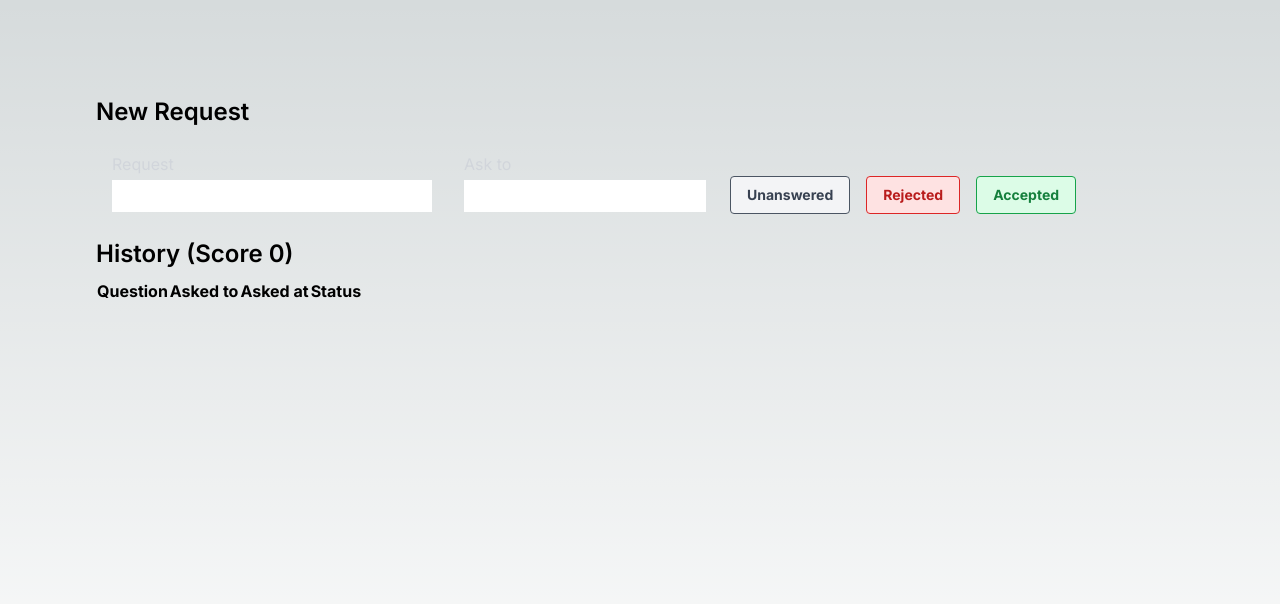
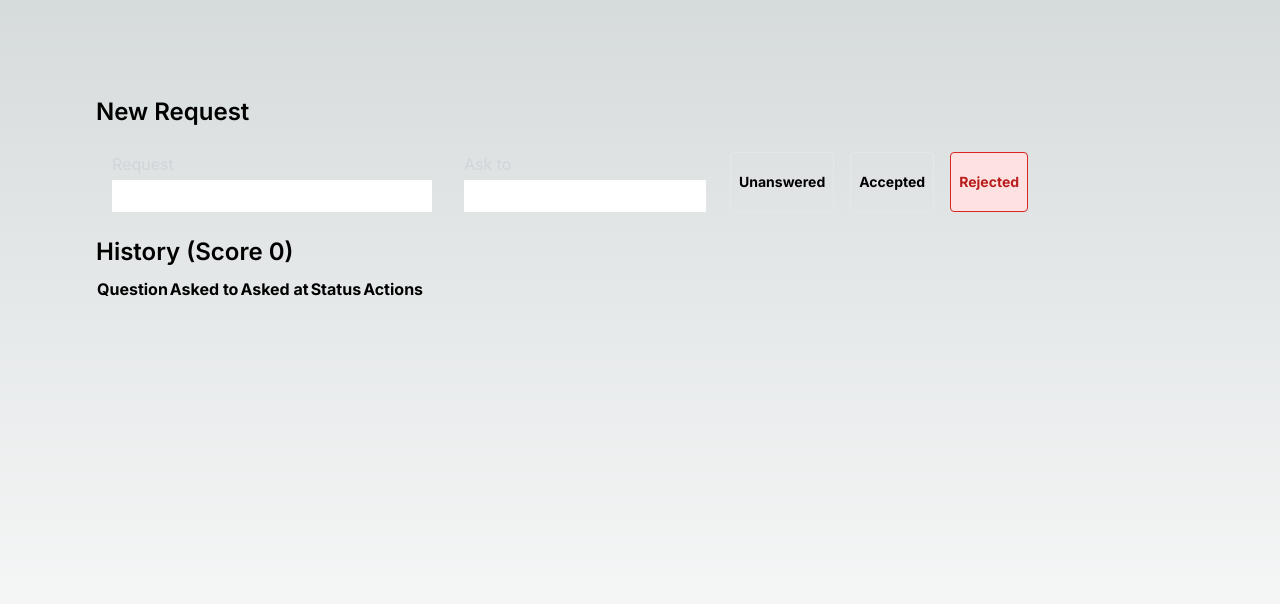
Before and after one commit to gferraz/rejection_app, a Next.js app: page /play in a window 1280 px wide. Shown: the top 604 px of the page. Built offline with nearby package versions, Linux system fonts and the light colour scheme.

Commit message:
refactoring Master's suggestions and add delete button v1

```diff
--- a/app/play/page.js
+++ b/app/play/page.js
@@ -1,19 +1,17 @@
-"use client";
+'use client';
 
-import { useEffect, useState } from "react";
+import { useEffect, useState } from 'react';
+
+import { RequestItem } from './request';
 
 export default function Play() {
-  const [askee, setAskee] = useState("");
-  const [question, setQuestion] = useState("");
-  const [status, setStatus] = useState("");
+  const [askee, setAskee] = useState('');
+  const [question, setQuestion] = useState('');
+  const [status, setStatus] = useState('');
   const [history, setHistory] = useState();
 
-  const handleSubmit = (event) => {
+  const addItem = (event) => {
     event.preventDefault();
-    add_question(question, askee, status);
-  };
-
-  const add_question = (question, askee, status) => {
     const request = {
       id: history ? history.length : 0, // id of the question so you can get/edit/remove by id
       timestamp: new Date(),
@@ -26,25 +24,18 @@ export default function Play() {
     return request;
   };
 
+  const removeItem = (id) => {
+    setHistory(history.filter((r) => r.id !== id));
+  };
+
   useEffect(() => {
     if (!history) return;
 
-    localStorage.setItem("requests", JSON.stringify(history));
+    localStorage.setItem('requests', JSON.stringify(history));
   }, [history]);
 
   useEffect(() => {
-    /*
-      mesma coisa aqui:
-      if (!requests) return setHistory([])
-      const newHistory = requests.map((r) => {
-      r.timestamp = new Date(r.timestamp);
-      return r;
-      setHistory(newHistory);
-
-      menos linhas e mais fácil de ler
-
-    */
-    const requests = JSON.parse(localStorage.getItem("requests"));
+    const requests = JSON.parse(localStorage.getItem('requests'));
     if (!requests) return setHistory([]);
 
     const newHistory = requests.map((r) => {
@@ -57,7 +48,7 @@ export default function Play() {
   return (
     <main className="min-h-screen p-24">
       <h2 className={`mb-2 text-2xl font-semibold`}>New Request</h2>
-      <form onSubmit={handleSubmit}>
+      <form onSubmit={addItem}>
         <div className="flex">
           <label className="block m-4 w-80">
             <span className="text-gray-300">Request</span>
@@ -77,58 +68,12 @@ export default function Play() {
               className="mt-1 p-1 block w-full text-gray-600"
             />
           </label>
-          {/*
-          Observe que aqui você tem três componentes muito parecidos em que muda muitos poucos atributos. Isso é meio chato de dar manutenção, porque toda hora que você precisar fazer uma modificação
-          em um botão, provavelmente você vai ter que copiar/colar nos outros 2. Triplicando a complexidade de mudanças simples.
-          Você pode usar um array/map pra facilitar:
-
-
-          {
-            [
-              {
-                value: 'unanswered',
-                className: 'text-gray-700'
-              },
-              {
-                value: 'rejected',
-                className: 'text-red-700',
-              },
-              {
-                value: 'accepted',
-                className: 'text-green-700'
-              }
-            ].map((item) => (
-              <input onClick={() => setStatus(item.value)} type="submit" value={item.value} className={classNames('text-sm mt-10 mb-4 mx-2 focus:outline-none px-4 py-2 rounded font-bold cursor-pointer hover:bg-gray-700 hover:text-gray-100 bg-gray-100 border duration-200 ease-in-out border-gray-600 transition', item.className)}
-            ))
-          }
-
-          Observe que tem menos código e mais fácil de dar manutenção
-          Nesse caso eu adicionei a biblioteca classNames(https://www.npmjs.com/package/classnames) que fornece algumas utilidades para facilitar a composição de className. Eu criei uma configuração "default" e concatenei com a especificidade de cada butão
-
-
-          Claro, outra solução seria criar um componente em outro arquivo pra facilitar também
-           */}
-          <input
-            onClick={(e) => setStatus(e.target.value)}
-            type="submit"
-            value="Unanswered"
-            className="text-sm mt-10 mb-4 mx-2 focus:outline-none px-4 py-2 rounded font-bold cursor-pointer hover:bg-gray-700 hover:text-gray-100 bg-gray-100 text-gray-700 border duration-200 ease-in-out border-gray-600 transition"
-          />
-          <input
-            onClick={(e) => setStatus(e.target.value)}
-            type="submit"
-            value="Rejected"
-            className="text-sm mt-10 mb-4 mx-2 focus:outline-none px-4 py-2 rounded font-bold cursor-pointer hover:bg-red-700 hover:text-red-100 bg-red-100 text-red-700 border duration-200 ease-in-out border-red-600 transition"
-          />
-          <input
-            onClick={(e) => setStatus(e.target.value)}
-            type="submit"
-            value="Accepted"
-            className="text-sm mt-10 mb-4 mx-2 focus:outline-none px-4 py-2 rounded font-bold cursor-pointer hover:bg-green-700 hover:text-green-100 bg-green-100 text-green-700 border duration-200 ease-in-out border-green-600 transition"
-          />
+          <StatusButton status="Unanswered" setState={setStatus} />
+          <StatusButton status="Accepted" setState={setStatus} />
+          <StatusButton status="Rejected" setState={setStatus} />
         </div>
       </form>
-      <h2 className={`my-2 text-2xl font-semibold`}>History (Score {calculate_score(history)})</h2>
+      <h2 className={`my-2 text-2xl font-semibold`}>History (Score {RequestItem.calculate_score(history)})</h2>
       <table className="table-auto">
         <thead>
           <tr>
@@ -136,45 +81,34 @@ export default function Play() {
             <th>Asked to</th>
             <th>Asked at</th>
             <th>Status</th>
+            <th colpan="3">Actions</th>
           </tr>
         </thead>
         <tbody>
           {history &&
             history.map((r) => (
               <tr key={r.id}>
-                <td>{r.question}</td>
-                <td>{r.askee}</td>
-                <td>{r.timestamp.toLocaleDateString()}</td>
-                <td>{r.status}</td>
+                <td class="px-4">{r.question}</td>
+                <td class="px-4">{r.askee}</td>
+                <td class="px-4">{r.timestamp.toLocaleDateString()}</td>
+                <td class="px-4">{r.status}</td>
                 <td>
                   <button
-                    onClick={(e) => setStatus(e.target.value)}
-                    className="text-sm my-2 mx-2 focus:outline-none px-2 py-2 rounded
-                    font-bold cursor-pointer hover:bg-gray-700 hover:text-gray-100
-                    bg-gray-100 text-gray-700 border duration-200 ease-in-out border-gray-600 transition"
-                  >
-                    Unanswered
+                    onClick={(e) => removeItem(r.id)}
+                    className={`text-sm my-4 mx-2 focus:outline-none px-2 py-2 rounded font-bold cursor-pointer
+                              hover:bg-red-700 hover:text-red-100 bg-red-100 text-red-700 border duration-200 ease-in-out border-red-600 transition`}
+                              >
+                    Remove
                   </button>
                 </td>
                 <td>
-                  <button
-                    onClick={(e) => setStatus(e.target.value)}
-                    className="text-sm my-2 mx-2 focus:outline-none px-2 py-2 rounded
-                    font-bold cursor-pointer hover:bg-green-700 hover:text-green-100
-                    bg-green-100 text-green-700 border duration-200 ease-in-out border-green-600 transition"
-                  >
-                    Accepted
-                  </button>
+                  <StatusButton status="Unanswered" setState={(status) => (r.status = status)} />
                 </td>
                 <td>
-                  <button
-                    onClick={(e) => setStatus(e.target.value)}
-                    className="text-sm my-2 mx-2 focus:outline-none px-2 py-2 rounded
-                    font-bold cursor-pointer hover:bg-red-700 hover:text-red-100
-                    bg-red-100 text-red-700 border duration-200 ease-in-out border-red-600 transition"
-                  >
-                    Rejected
-                  </button>
+                  <StatusButton status="Accepted" setState={(status) => (r.status = status)} />
+                </td>
+                <td>
+                  <StatusButton status="Rejected" setState={(status) => (r.status = status)} />
                 </td>
               </tr>
             ))}
@@ -184,14 +118,16 @@ export default function Play() {
   );
 }
 
-const SCORE_POINTS = {
-  Unanswered: 0,
-  Accepted: 1,
-  Rejected: 10,
-};
+function StatusButton({ status, setState }) {
+  const color = { Unanswered: 'gray', Accepted: 'green', Rejected: 'red' }[status];
 
-function calculate_score(requests) {
-  if (!requests) return 0;
-
-  return requests.reduce((value, request) => value + SCORE_POINTS[request.status], 0);
+  return (
+    <button
+      onClick={(e) => setState(status)}
+      className={`text-sm my-4 mx-2 focus:outline-none px-2 py-2 rounded font-bold cursor-pointer
+                hover:bg-${color}-700 hover:text-${color}-100 bg-${color}-100 text-${color}-700 border duration-200 ease-in-out border-${color}-600 transition`}
+    >
+      {status}
+    </button>
+  );
 }
--- /dev/null
+++ b/app/play/request.js
@@ -0,0 +1,13 @@
+export const RequestItem = {
+  SCORE_POINTS: {
+    Unanswered: 0,
+    Accepted: 1,
+    Rejected: 10,
+  },
+
+  calculate_score: (requests) => {
+    if (!requests) return 0;
+
+    return requests.reduce((value, request) => value + RequestItem.SCORE_POINTS[request.status], 0);
+  },
+};
```
